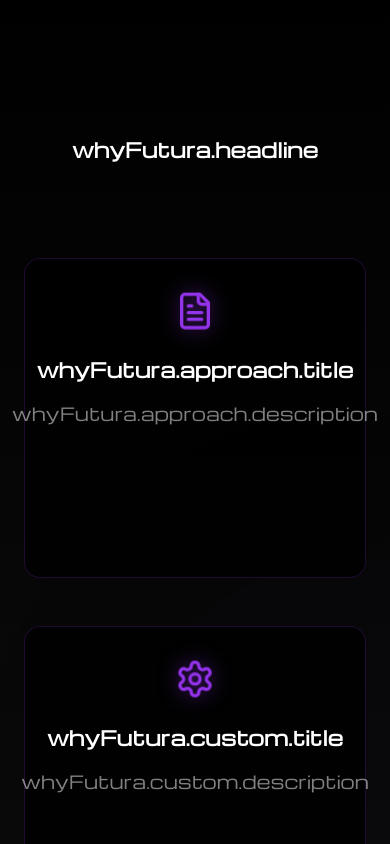
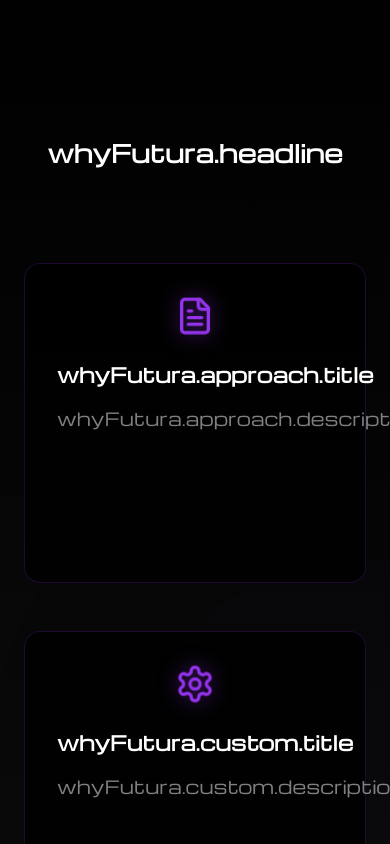
Before and after one commit to clippyt03/futura, a React (Vite) app: page / in a window 390 px wide. Shown: the part 5700-6544 px from the top of the page. Built offline with nearby package versions, Linux system fonts and the light colour scheme; the HTML template or start-up script is replaced by a standard one.

Commit message:
Updated WhyFutura.tsx

```diff
--- a/src/components/WhyFutura.tsx
+++ b/src/components/WhyFutura.tsx
@@ -74,7 +74,7 @@ const WhyFutura = () => {
           {/* Header */}
           <SectionTransition delay={0.2}>
             <div className="text-center max-w-3xl mx-auto mb-24 md:mb-32 px-0">
-              <h2 className="font-michroma text-[clamp(1.25rem,5vw,3.75rem)] md:text-5xl lg:text-6xl font-bold mb-8 leading-tight" style={{ color: '#ffffff' }}>
+              <h2 className="font-michroma text-2xl sm:text-3xl md:text-5xl lg:text-6xl font-bold mb-8 leading-tight" style={{ color: '#ffffff' }}>
                 {t('whyFutura.headline')}
               </h2>
             </div>
@@ -91,32 +91,24 @@ const WhyFutura = () => {
             {benefits.map((benefit, index) => (
               <motion.div
                 key={index}
-                className="group flex flex-col items-center text-center w-full max-w-sm mx-auto min-h-[320px] p-8 rounded-2xl bg-black/20 backdrop-blur-sm border border-purple-500/20 hover:border-purple-500/50 transition-all duration-300"
+                className="group flex flex-col text-center w-full max-w-sm mx-auto min-h-[320px] p-8 rounded-2xl bg-black/20 backdrop-blur-sm border border-purple-500/20 hover:border-purple-500/50 transition-all duration-300"
                 variants={cardVariants}
               >
-                {/* Icon at top center */}
-                <div className="flex justify-center items-center w-full mb-6">
                 <benefit.icon
                   size={40}
-                    className="text-purple-500 group-hover:text-purple-400 transition-colors duration-300"
+                  className="text-purple-500 group-hover:text-purple-400 transition-colors duration-300 mx-auto mb-6"
                   style={{
                     filter: 'drop-shadow(0 0 10px rgba(147,51,234,0.6))'
                   }}
                 />
-                </div>
 
-                {/* Content below icon */}
-                <div className="flex-1 flex flex-col justify-start">
-                  {/* Title */}
                 <h3 className="font-michroma text-xl md:text-2xl font-bold text-white mb-4">
                   {benefit.title}
                 </h3>
 
-                  {/* Description */}
                 <p className="text-base md:text-lg text-white/50 leading-relaxed font-light">
                   {benefit.description}
                 </p>
-                </div>
               </motion.div>
             ))}
           </motion.div>
```
Lines whose indentation alone changed are shown as unchanged.
